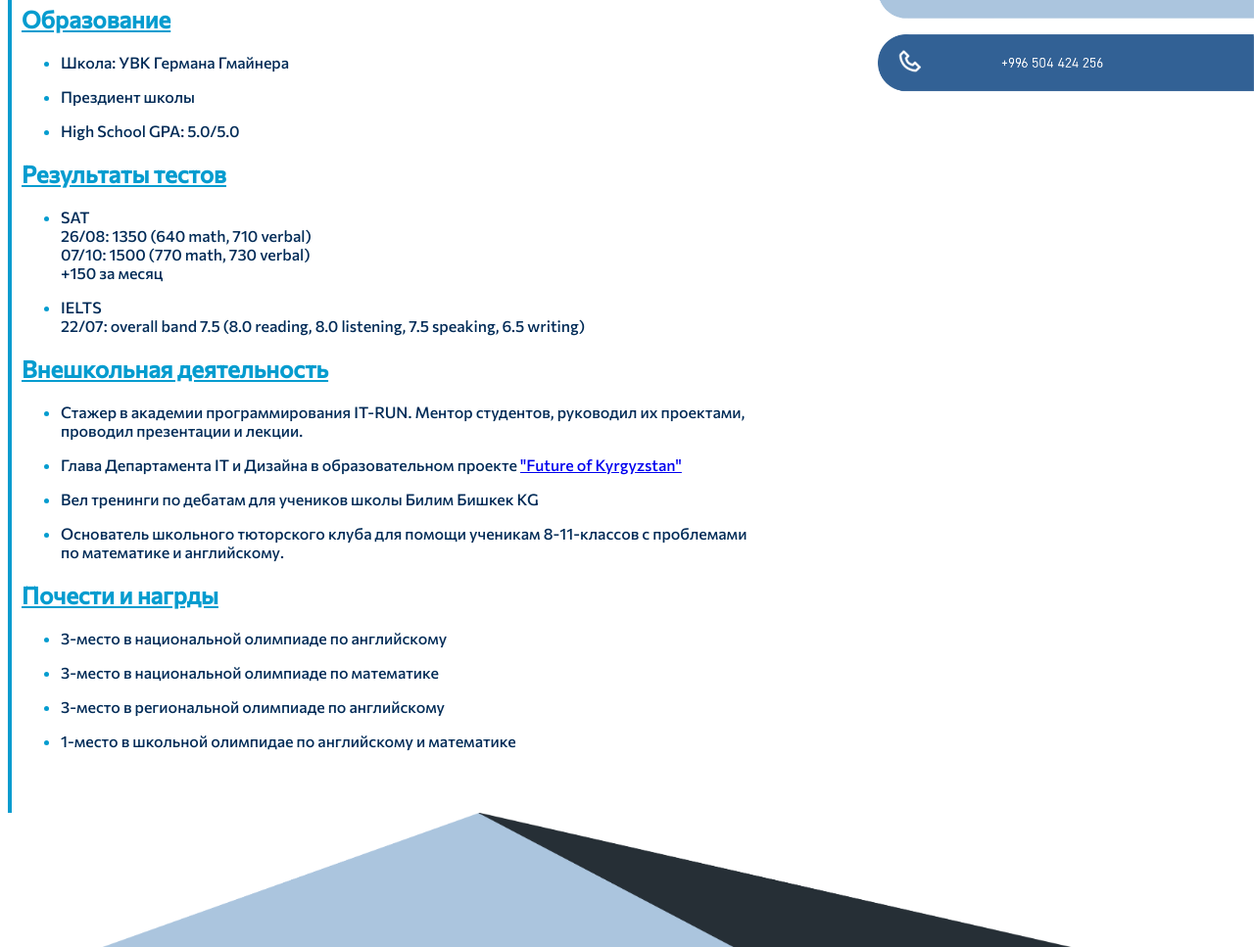
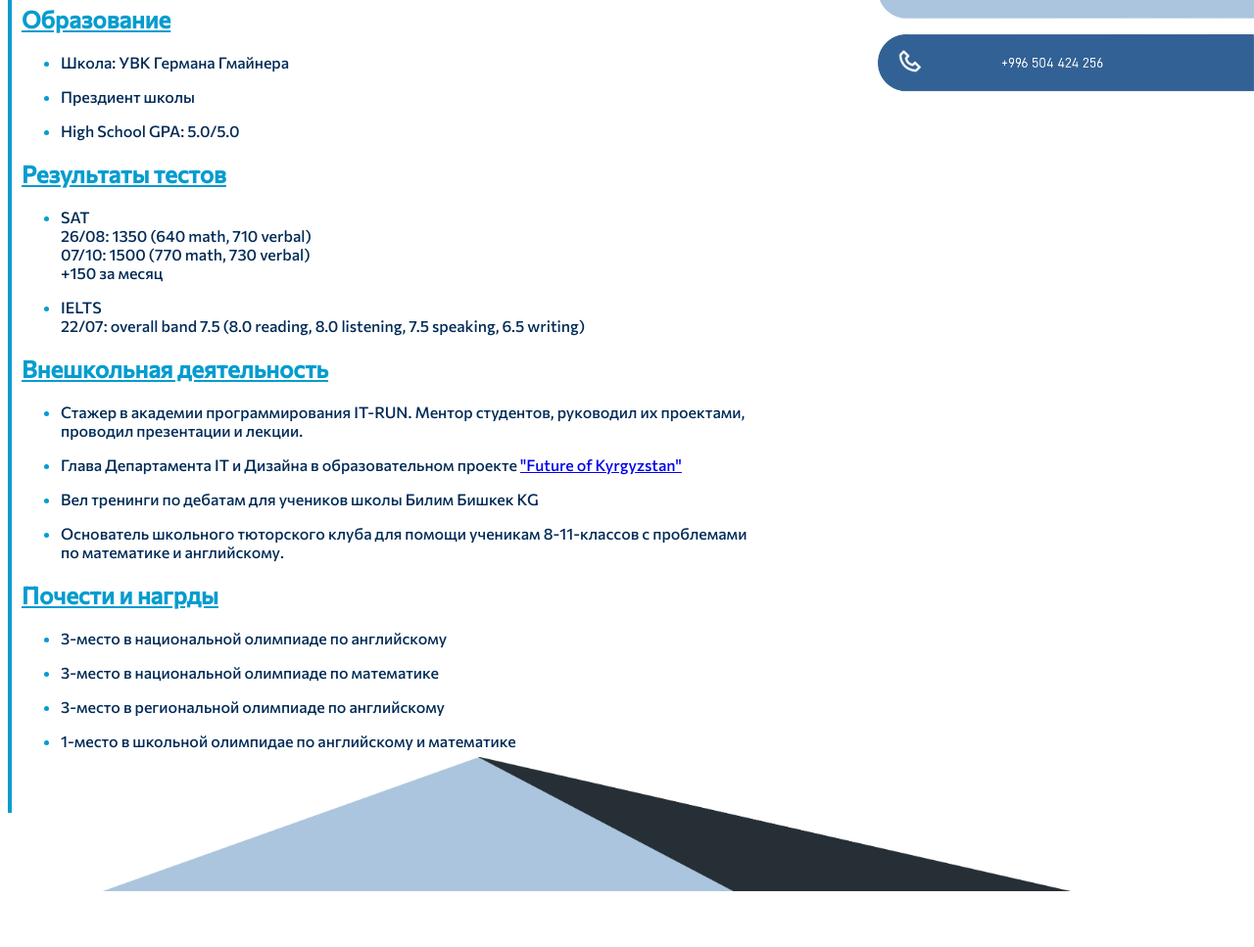
Before and after one commit to smetana228/cv, a plain HTML site: page index.html in a window 1280 px wide. Shown: the part 390-1357 px from the top of the page at 98% size. After the commit the page ends 1300 px from the top, so only its background shows below. Drawn offline with nearby package versions, Linux system fonts and the light colour scheme.

Commit message:
Update style.css

```diff
--- a/style.css
+++ b/style.css
@@ -88,7 +88,7 @@ p{
 .bor2{
   max-width: 1250px;
   position: absolute;
-  bottom: -500;
+  bottom: -500px;
   left:0;
 }
 .bor1{
```
